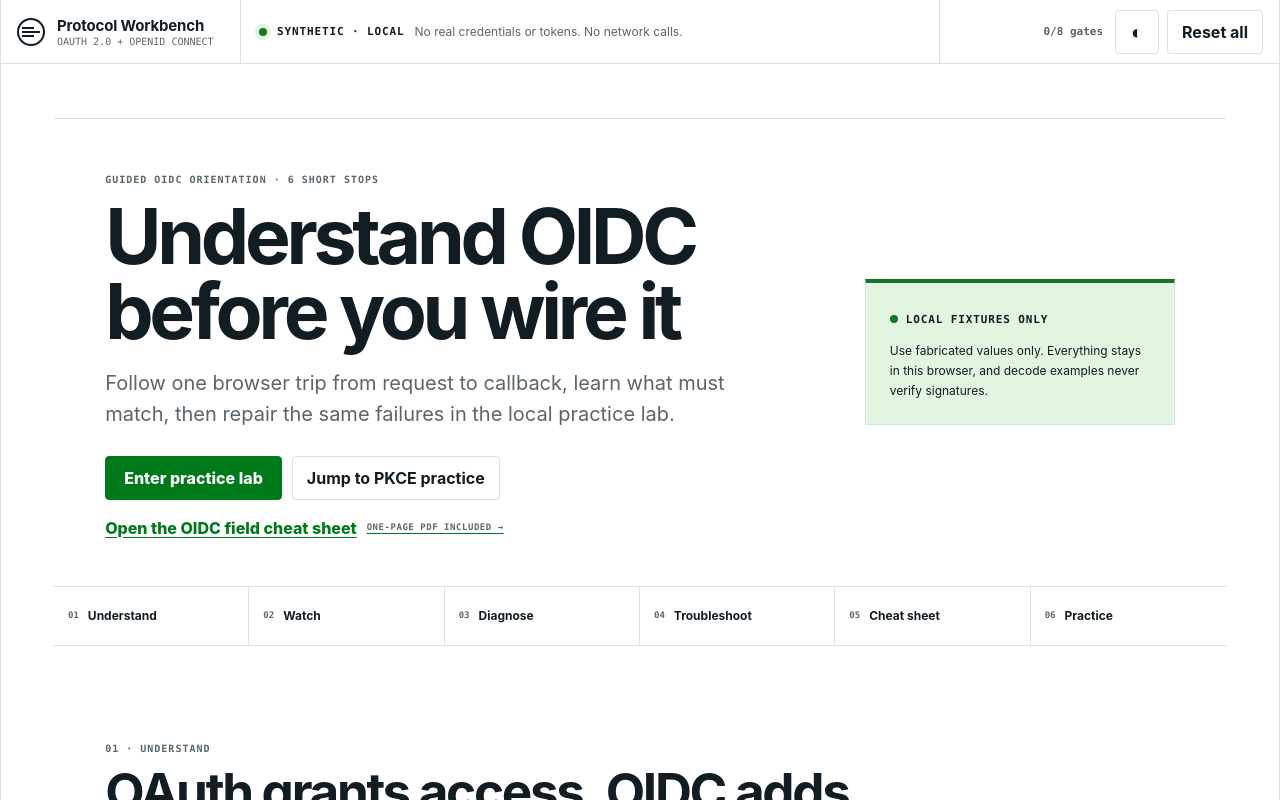
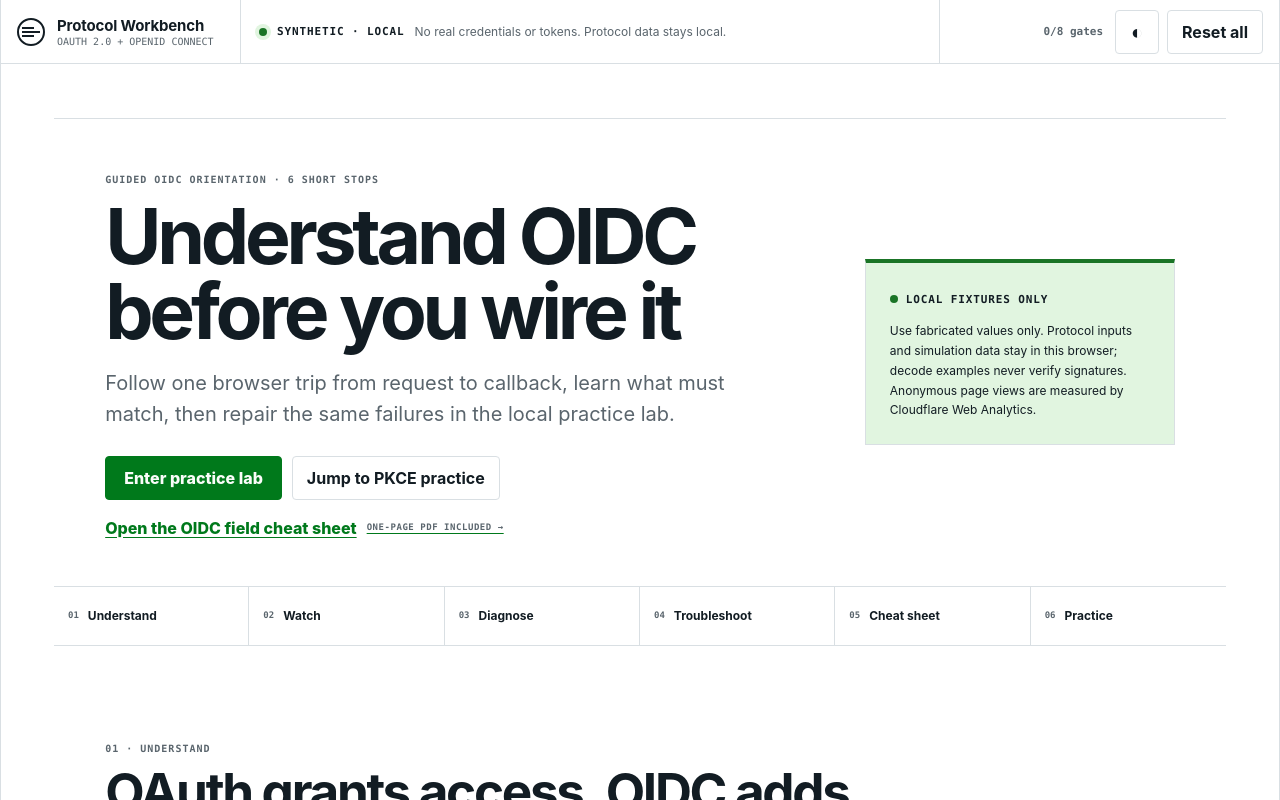
Before and after one commit to Havesomecode/havesome-oidc, a React (Vite) app: page / in a window 1280 px wide. Shown: the top 800 px of the page. Built offline with nearby package versions, Linux system fonts and the light colour scheme.

Commit message:
chore: add Cloudflare Web Analytics

```diff
--- a/index.html
+++ b/index.html
@@ -11,6 +11,13 @@
     <link rel="manifest" href="./manifest.webmanifest" />
     <link rel="icon" href="./icon.svg" type="image/svg+xml" />
     <title>Protocol Workbench</title>
+    <!-- Cloudflare Web Analytics -->
+    <script
+      type="module"
+      src="https://static.cloudflareinsights.com/beacon.min.js"
+      data-cf-beacon='{"token": "cb84ac05346c41e8a81a8558ce3ef8c6"}'
+    ></script>
+    <!-- End Cloudflare Web Analytics -->
   </head>
   <body>
     <a class="skip-link" href="#main">Skip to workbench</a>
--- a/src/App.tsx
+++ b/src/App.tsx
@@ -1733,8 +1733,9 @@ function GuidedLearning({
           <span className="status-dot" aria-hidden="true" />
           <strong>LOCAL FIXTURES ONLY</strong>
           <p>
-            Use fabricated values only. Everything stays in this browser, and decode examples never
-            verify signatures.
+            Use fabricated values only. Protocol inputs and simulation data stay in this browser;
+            decode examples never verify signatures. Anonymous page views are measured by Cloudflare
+            Web Analytics.
           </p>
         </aside>
       </section>
@@ -2292,7 +2293,7 @@ export function App() {
         </div>
         <div className="safety-boundary">
           <span className="status-dot" aria-hidden="true" /> <strong>SYNTHETIC · LOCAL</strong>
-          <span>No real credentials or tokens. No network calls.</span>
+          <span>No real credentials or tokens. Protocol data stays local.</span>
         </div>
         <div className="header-actions">
           <span className="progress-label">{passedCount}/8 gates</span>
@@ -2345,7 +2346,7 @@ export function App() {
               );
             })}
             <div className="rail-footer">
-              <span>All interactions stay in this browser.</span>
+              <span>Protocol inputs, fixtures, and progress stay in this browser.</span>
               <span>Progress uses localStorage only.</span>
             </div>
           </nav>
```
Also changed, not shown: 2 other files (tests, documents, lock files or other folders).
